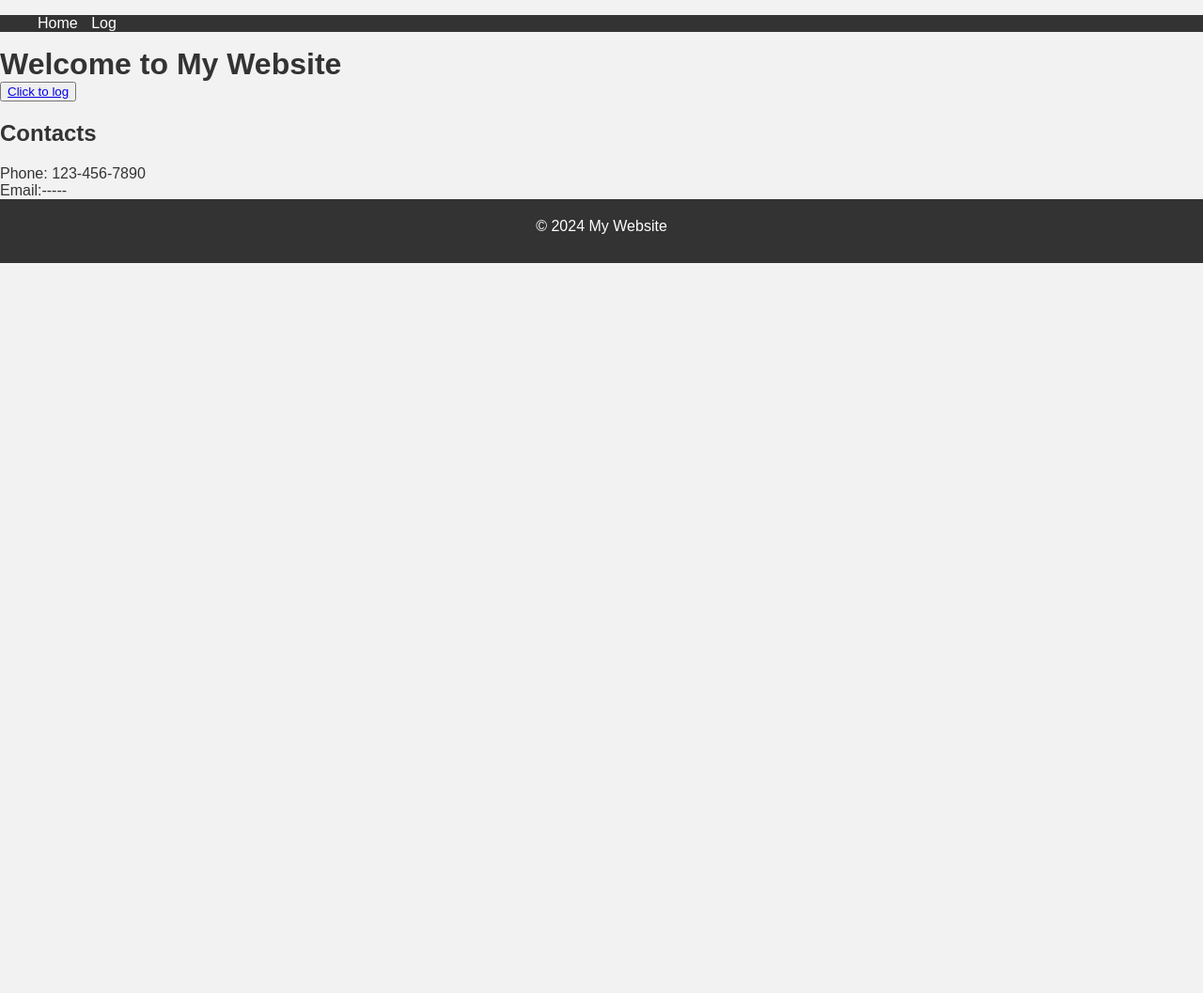
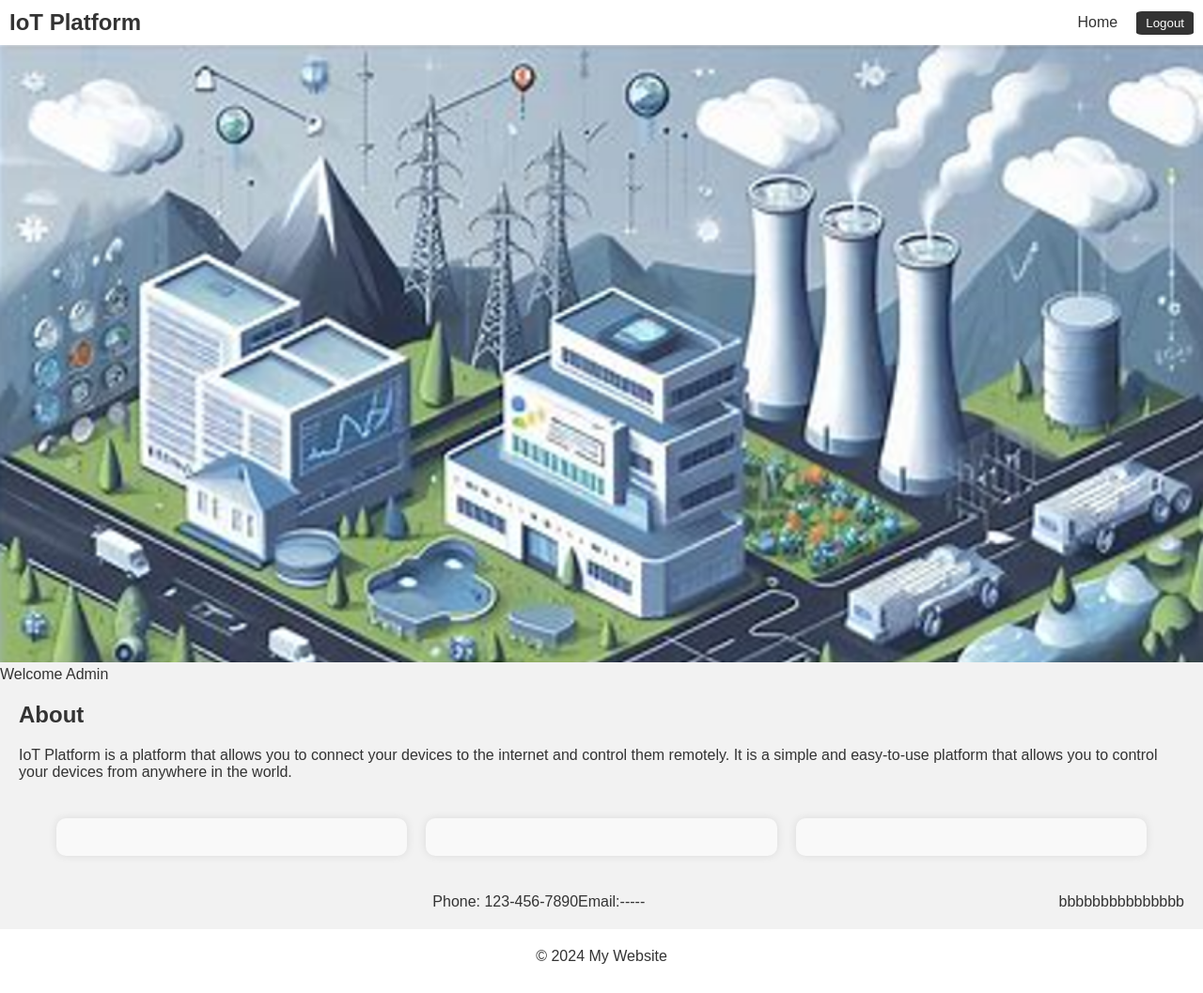
Before and after one commit to VascoMagolo/DeapcWebsite, a PHP site: page / in a window 1280 px wide. Shown: the whole page at 94% size. Before the commit the page ends 280 px from the top, so only its background shows below. Run offline with PHP 8.4, Linux system fonts and the light colour scheme; a user stored in the database is signed in.

Commit message:
Update database, Updated index, Added logout,

```diff
--- a/Website/css/style.css
+++ b/Website/css/style.css
@@ -1,29 +1,25 @@
-/* Reset default styles */
+
 body, h1, p {
     margin: 0;
     padding: 0;
+    box-sizing: border-box;
 }
 
-/* Set a background color */
-body {
-    background-color: #f2f2f2;
-}
-
-/* Set font styles */
 body {
     font-family: Arial, sans-serif;
     font-size: 16px;
     color: #333;
+    background-color: #f2f2f2;
 }
 
-/* Set container styles */
+
 .container {
     max-width: 1200px;
-    margin: 0 auto;
+    margin: 20px auto;
     padding: 20px;
+    box-sizing: border-box;
 }
 
-/* Set header styles */
 header {
     background-color: #333;
     color: #fff;
@@ -35,34 +31,81 @@ header h1 {
     margin-bottom: 10px;
 }
 
-/* Set navigation styles */
 nav {
-    background-color: #333;
+    background-color: #ffffff;
+    padding: 10px;
 }
 
-nav ul {
-    list-style-type: none;
+nav div {
+    display: flex;
+    justify-content: space-between;
+    align-items: center;
+}
+.navB div:first-child {
+    margin-right: 20px;
+
+}
+.login button {
+    background-color: #333;
+    border: none;
+    border-radius: 10%;
+    padding: 5px 10px;
+    cursor: pointer;
 }
 
-nav ul li {
-    display: inline-block;
-    margin-right: 10px;
+.login button:hover {
+    background-color: #555;
 }
 
-nav ul li a {
+.login button a {
     color: #fff;
     text-decoration: none;
 }
+#home {
+    color: #333;
+    text-decoration: none;
+}
+h1 {
+    margin: 0;
+}
 
-/* Set main content styles */
+
 main {
     margin-top: 20px;
 }
 
-/* Set footer styles */
+.about {
+    margin: 20px;
+}
+
+.container {
+    display: grid;
+    grid-template-columns: repeat(auto-fit, minmax(250px, 1fr));
+    gap: 20px;
+}
+
+.container-item {
+    padding: 20px;
+    background-color: #f9f9f9;
+    border-radius: 10px;
+    box-shadow: 0 0 10px rgba(0,0,0,0.1);
+}
+
+.contact {
+    display: flex;
+    justify-content: space-between;
+    align-items: center;
+    margin: 20px;
+}
+
+.contact-item {
+    display: flex;
+    align-items: center;
+}
+
 footer {
-    background-color: #333;
-    color: #fff;
+    background-color: #ffffff;
+    color: #333;
     padding: 20px;
     text-align: center;
 }
@@ -70,3 +113,8 @@ footer {
 footer p {
     margin-bottom: 10px;
 }
+
+img {
+    width: 100%;
+    height: auto;
+}
--- a/Website/pages/index.php
+++ b/Website/pages/index.php
@@ -1,4 +1,5 @@
 <?php
+    session_start();
     include ("header.php");
     include ("nav.php");
     try {
@@ -8,18 +9,38 @@
     }
     ?>
 <body>
-    <h1>Welcome to My Website</h1>
-    <button><a href="login.php">Click to log</a></button>
-    <?php
-    //for php code
-    ?>
+    <div>
+        <img src="../img/main.png" alt="main">
+    </div>
+    <p>
+        <?php
+            if (isset($_SESSION["name"])){
+                echo "Welcome " . $_SESSION["name"];
+            }
+        ?>
+    </p>
+    <!--About Section-->
+    <div class="about">
+        <h2>About</h2>
+        <p>IoT Platform is a platform that allows you to connect your devices to the internet and control them remotely. It is a simple and easy-to-use platform that allows you to control your devices from anywhere in the world.</p>
+        <div class="container">
+            <div class="container-item">
+                </div>
+                <div class="container-item"></div>
+                <div class="container-item"></div>
+            </div>
+    </div>
+    <!--Contact Section-->
+    <div class="contact">
+        <div class="contact-item">
 
-    <!--Contacts Section-->
-    <section>
-        <h2>Contacts</h2>
-        <p>Phone: 123-456-7890</p>
-        <p>Email:-----</p>
-    </section>
+        </div>
+        <div class="contact-item">
+            <p>Phone: 123-456-7890</p>
+            <p>Email:-----</p>
+        </div>
+        <div class="contact-item">bbbbbbbbbbbbbbb</div>
+    </div>
 </body>
 <?php
 include ("footer.php");
--- a/Website/pages/nav.php
+++ b/Website/pages/nav.php
@@ -1,8 +1,25 @@
 <body>
     <nav>
-        <ul>
-            <li><a href="index.php">Home</a></li>
-            <li><a href="login.php">Log</a></li>
-        </ul>
+        <div>
+            <div>
+                <h1>IoT Platform</h1>
+            </div>
+            <div class="navB">
+                <div>
+                    <a id="home" href="index.php">Home</a>
+                </div>
+                <div class="login">
+                    <button>
+                        <?php
+                        if (isset($_SESSION["username"])) {
+                            echo "<a href='../scripts/logout.php'>Logout</a>";
+                        } else {
+                            echo "<a href='login.php'>Login</a>";
+                        }
+                        ?>
+                    </button>
+                </div>
+            </div>
+        </div>
     </nav>
 </body>
--- a/Website/scripts/login.php
+++ b/Website/scripts/login.php
@@ -4,10 +4,11 @@ include("liga_db.php");
 if ($_SERVER["REQUEST_METHOD"] == "POST") {
     $username = $_POST["username"];
     $password = $_POST["password"];
-    $sql = "SELECT * FROM users WHERE username = '$username' AND pass = '$password'";
+    $sql = "SELECT firstname FROM users WHERE username = '$username' AND pass = '$password'";
     $result = $conn->query($sql);
     if ($result->num_rows > 0) {
         $_SESSION["username"] = $username;
+        $_SESSION["name"] = $result->fetch_assoc()["firstname"];
         header("Location: ../pages/index.php");
     } else {
         echo "Invalid username or password";
--- /dev/null
+++ b/Website/scripts/logout.php
@@ -0,0 +1,6 @@
+<?php
+session_start();
+session_destroy();
+header("Location:../pages/index.php");
+exit();
+?>
```
Also changed, not shown: Website/scripts/db.sql (+21 -3 lines), Website/img/main.png (added).
